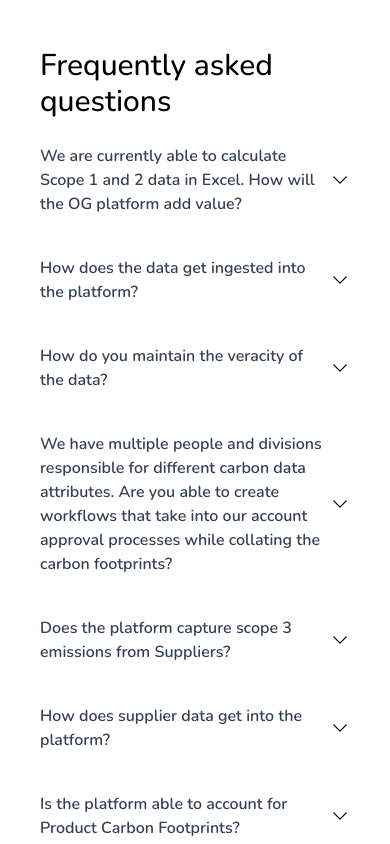
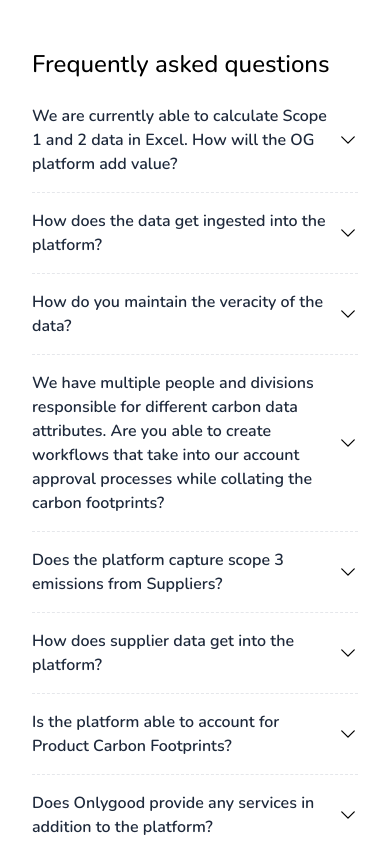
Before and after one commit to onlygood-tech-lead/valuechain-subdomain-reactjs, a React (Create React App) app: page / in a window 390 px wide. Shown: the top 844 px of the page. Built offline with nearby package versions, Linux system fonts and the light colour scheme.

Commit message:
style-fix: content is more responsive in FaqsSection
- reduced font size and padding on smaller screens
- added dashed divider line in-between faq items for easier readability
- animation chevron icon on disclosure open close

```diff
--- a/src/components/faqs/FaqsSection.tsx
+++ b/src/components/faqs/FaqsSection.tsx
@@ -9,9 +9,12 @@
 
 export default function FaqsSection() {
   return (
-    <div className="space-y-2 px-4">
-      <h5 className="text-3xl font-medium">Frequently asked questions</h5>
+    <div className="space-y-2 px-2 sm:px-4">
+      <h5 className="text-2xl sm:text-4xl font-medium">
+        Frequently asked questions
+      </h5>
 
+      <div className="w-full divide-y divide-dashed">
         {FaqsArray.map(({ question, answer }, index) => (
           <Disclosure
             as="div"
@@ -20,10 +23,10 @@
             defaultOpen={false}
           >
             <DisclosureButton className="group flex w-full items-center justify-between">
-            <span className="text-sm/2 font-semibold text-slate-700 group-data-[hover]:text-slate-800 text-left">
+              <span className="text-base sm:text-lg font-semibold text-slate-800 group-data-[hover]:text-slate-800 text-left">
                 {question}
               </span>
-            <ChevronDownIcon className="size-5 fill-gray/40 group-data-[hover]:fill-gray/40 group-data-[open]:rotate-180 flex-shrink-0" />
+              <ChevronDownIcon className="size-5 fill-gray/40 group-data-[hover]:fill-gray/40 group-data-[open]:rotate-180 flex-shrink-0 transition-transform" />
             </DisclosureButton>
             <DisclosurePanel
               transition
@@ -31,11 +34,12 @@
             >
               <MarkdownRenderer
                 content={answer}
-              className="mt-2 text-sm/6 text-slate-700"
+                className="mt-2 text-sm sm:text-base text-slate-500"
               />
             </DisclosurePanel>
           </Disclosure>
         ))}
       </div>
+    </div>
   );
 }
```
Lines whose indentation alone changed are shown as unchanged.
